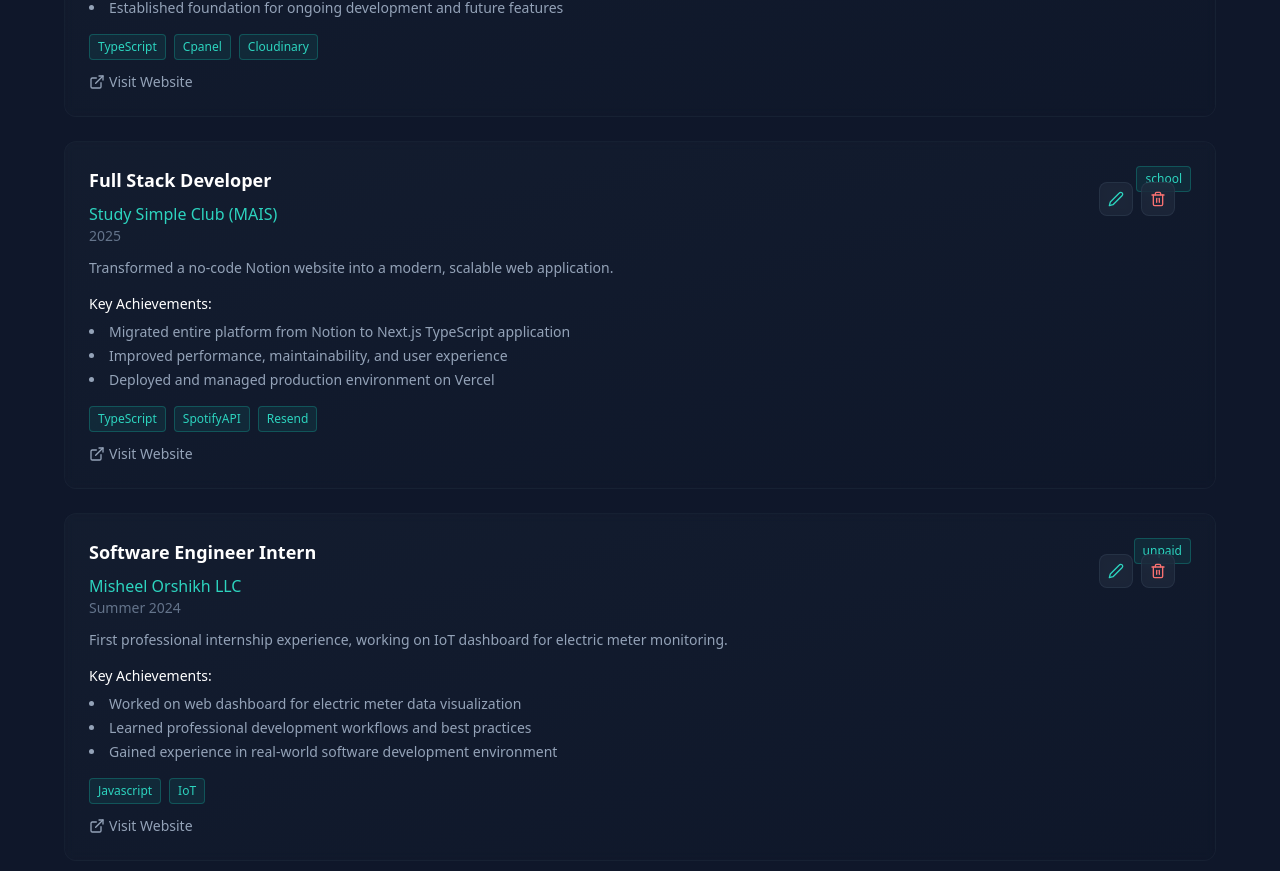
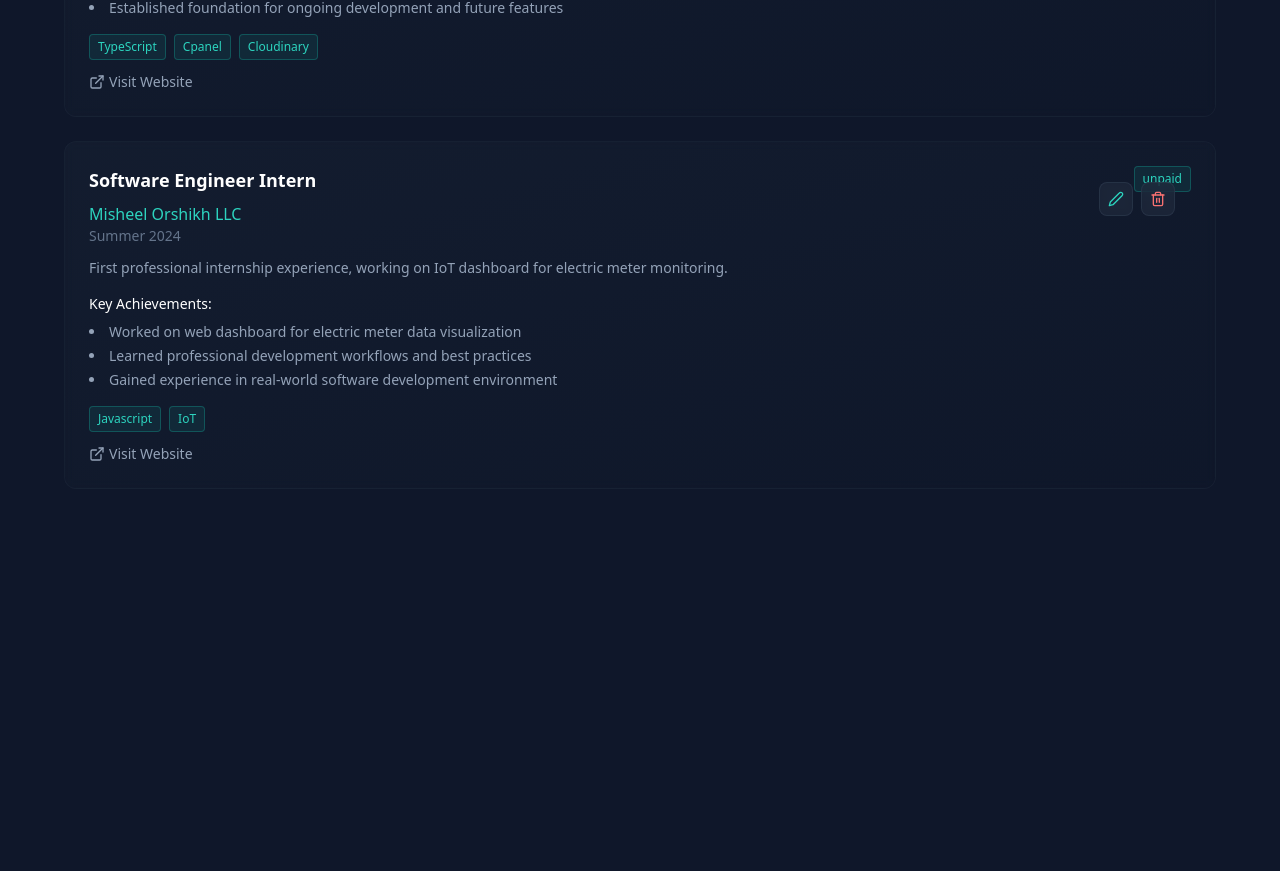
Before and after one commit to Sain-orshikh/portfolio, a Next.js app: page /zlog/experience in a window 1280 px wide. Shown: the part 1115-1986 px from the top of the page. After the commit the page ends 1636 px from the top, so only its background shows below. Built offline with nearby package versions, Linux system fonts and the light colour scheme.

Commit message:
Delete experience: exp-3

```diff
--- a/src/data/experiences.ts
+++ b/src/data/experiences.ts
@@ -60,25 +60,6 @@ export const experiences: Experience[] = [
     link: "https://www.facebook.com/MongolAspiration"
   },
   {
-    id: "exp-3",
-    role: "Full Stack Developer",
-    company: "Study Simple Club (MAIS)",
-    period: "2025",
-    description: "Transformed a no-code Notion website into a modern, scalable web application.",
-    achievements: [
-      "Migrated entire platform from Notion to Next.js TypeScript application",
-      "Improved performance, maintainability, and user experience",
-      "Deployed and managed production environment on Vercel"
-    ],
-    tech: [
-      "TypeScript",
-      "SpotifyAPI",
-      "Resend"
-    ],
-    type: "school",
-    link: "https://www.studysimple.org"
-  },
-  {
     id: "exp-5",
     role: "Software Engineer Intern",
     company: "Misheel Orshikh LLC",
```
